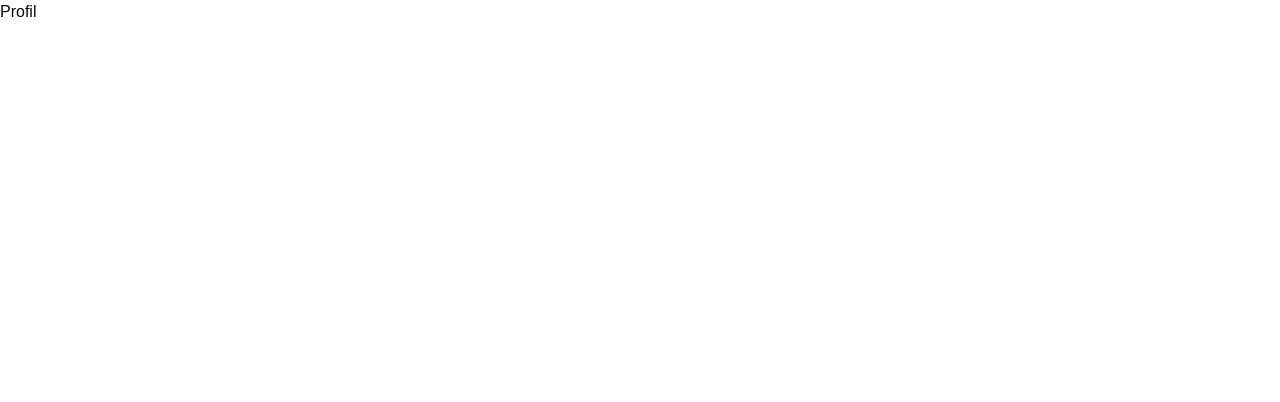
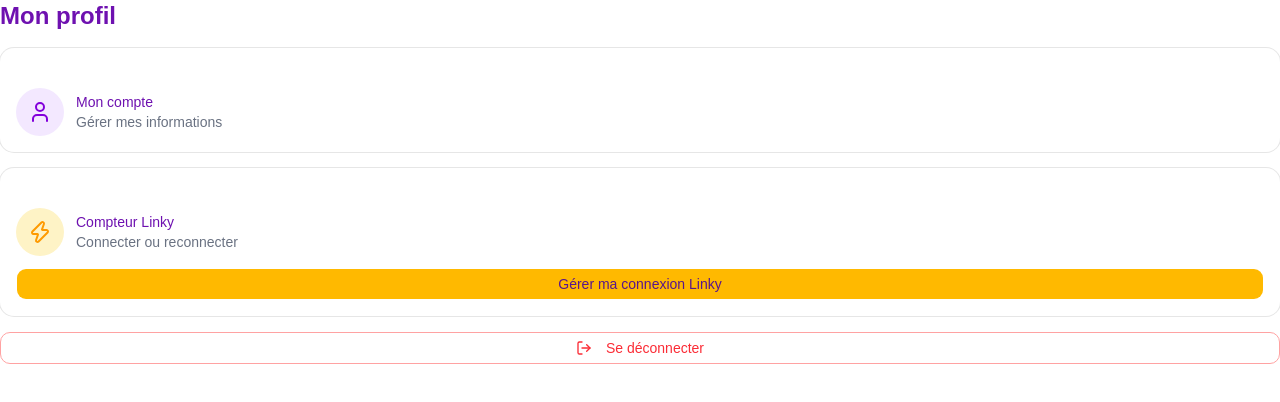
Before and after one commit to AzraeLandres/wattsome, a React (Vite) app: page /profil in a window 1280 px wide. Shown: the top 402 px of the page. Built offline with nearby package versions, Linux system fonts and the light colour scheme.

Commit message:
feat : profil et deonnexion

```diff
--- a/src/pages/Profil.tsx
+++ b/src/pages/Profil.tsx
@@ -1,5 +1,64 @@
+import { useNavigate } from "react-router-dom";
+import { Button } from "@/components/ui/button";
+import { Card, CardContent } from "@/components/ui/card";
+import { Zap, LogOut, User } from "lucide-react";
+
 const Profil = () => {
-  return <div>Profil</div>;
+  const navigate = useNavigate();
+
+  const handleDeconnexion = () => {
+    localStorage.removeItem("token");
+    navigate("/connexion");
+  };
+
+  return (
+    <div className="space-y-4">
+      <h2 className="text-2xl font-bold text-purple-800">Mon profil</h2>
+
+      <Card>
+        <CardContent className="pt-6 space-y-4">
+          <div className="flex items-center gap-3">
+            <div className="bg-purple-100 rounded-full p-3">
+              <User className="text-purple-700" size={24} />
+            </div>
+            <div>
+              <p className="font-medium text-purple-800">Mon compte</p>
+              <p className="text-sm text-gray-500">Gérer mes informations</p>
+            </div>
+          </div>
+        </CardContent>
+      </Card>
+
+      <Card>
+        <CardContent className="pt-6 space-y-3">
+          <div className="flex items-center gap-3">
+            <div className="bg-amber-100 rounded-full p-3">
+              <Zap className="text-amber-500" size={24} />
+            </div>
+            <div>
+              <p className="font-medium text-purple-800">Compteur Linky</p>
+              <p className="text-sm text-gray-500">Connecter ou reconnecter</p>
+            </div>
+          </div>
+          <Button
+            onClick={() => navigate("/linky")}
+            className="w-full bg-amber-400 hover:bg-amber-500 text-purple-900"
+          >
+            Gérer ma connexion Linky
+          </Button>
+        </CardContent>
+      </Card>
+
+      <Button
+        onClick={handleDeconnexion}
+        variant="outline"
+        className="w-full border-red-300 text-red-500 hover:bg-red-50"
+      >
+        <LogOut size={16} className="mr-2" />
+        Se déconnecter
+      </Button>
+    </div>
+  );
 };
 
 export default Profil;
```
